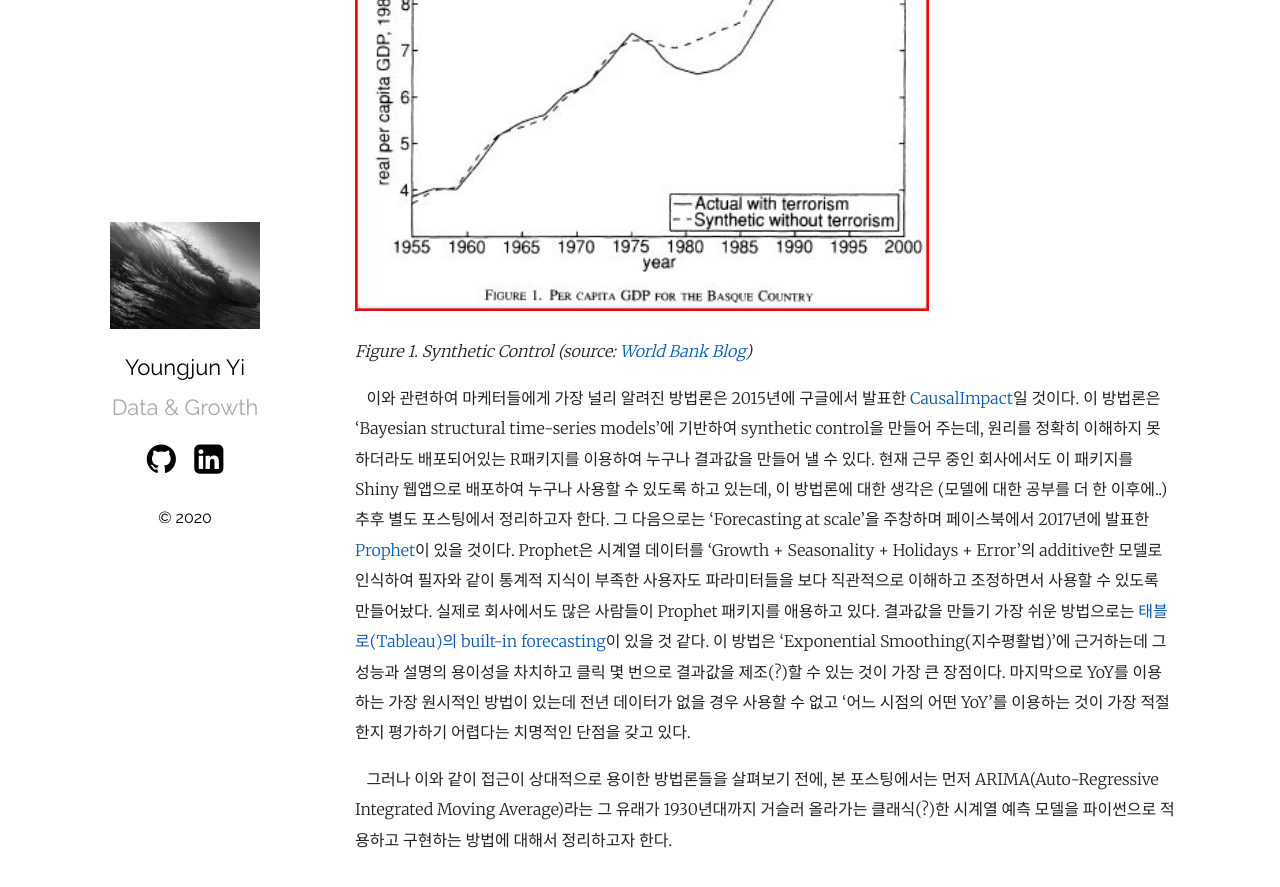
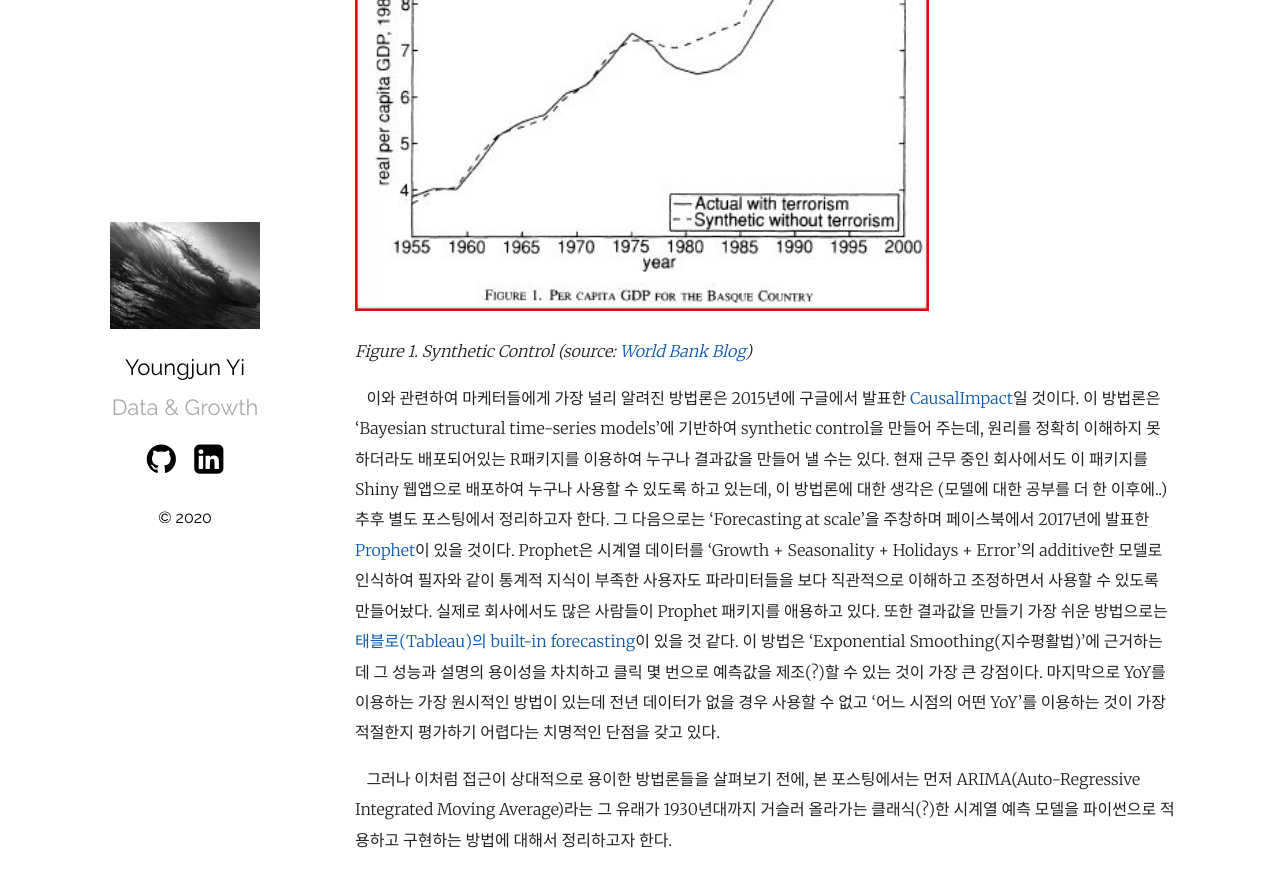
Before and after one commit to youngjunyi/youngjunyi.github.io, a Jekyll site: the page built from _posts/2020-02-26-forecasting-in-marketing-arima.markdown, in a window 1280 px wide and 900 px high, scrolled down 542 px. Shown: the top 887 px of the window. Built offline with Jekyll 4.4.1, drawn with Linux system fonts in a browser that asks for light colours.

Commit message:
Update 2020-02-26-forecasting-in-marketing-arima.markdown

```diff
--- a/_posts/2020-02-26-forecasting-in-marketing-arima.markdown
+++ b/_posts/2020-02-26-forecasting-in-marketing-arima.markdown
@@ -10,9 +10,9 @@ categories: Analytics
 
 _Figure 1. Synthetic Control_ _(source:_ [_World Bank Blog_][World Bank Blog]_)_
 
-&nbsp;&nbsp; 이와 관련하여 마케터들에게 가장 널리 알려진 방법론은 2015년에 구글에서 발표한 [CausalImpact][CausalImpact]일 것이다. 이 방법론은 'Bayesian structural time-series models'에 기반하여 synthetic control을 만들어 주는데, 원리를 정확히 이해하지 못하더라도 배포되어있는 R패키지를 이용하여 누구나 결과값을 만들어 낼 수 있다. 현재 근무 중인 회사에서도 이 패키지를 Shiny 웹앱으로 배포하여 누구나 사용할 수 있도록 하고 있는데, 이 방법론에 대한 생각은 (모델에 대한 공부를 더 한 이후에..) 추후 별도 포스팅에서 정리하고자 한다. 그 다음으로는 'Forecasting at scale'을 주창하며 페이스북에서 2017년에 발표한 [Prophet][Prophet]이 있을 것이다. Prophet은 시계열 데이터를 'Growth + Seasonality + Holidays + Error'의 additive한 모델로 인식하여 필자와 같이 통계적 지식이 부족한 사용자도 파라미터들을 보다 직관적으로 이해하고 조정하면서 사용할 수 있도록 만들어놨다. 실제로 회사에서도 많은 사람들이 Prophet 패키지를 애용하고 있다. 결과값을 만들기 가장 쉬운 방법으로는 [태블로(Tableau)의 built-in forecasting][Tableau Forecasting]이 있을 것 같다. 이 방법은 'Exponential Smoothing(지수평활법)'에 근거하는데 그 성능과 설명의 용이성을 차치하고 클릭 몇 번으로 결과값을 제조(?)할 수 있는 것이 가장 큰 장점이다. 마지막으로 YoY를 이용하는 가장 원시적인 방법이 있는데 전년 데이터가 없을 경우 사용할 수 없고 '어느 시점의 어떤 YoY'를 이용하는 것이 가장 적절한지 평가하기 어렵다는 치명적인 단점을 갖고 있다.
+&nbsp;&nbsp; 이와 관련하여 마케터들에게 가장 널리 알려진 방법론은 2015년에 구글에서 발표한 [CausalImpact][CausalImpact]일 것이다. 이 방법론은 'Bayesian structural time-series models'에 기반하여 synthetic control을 만들어 주는데, 원리를 정확히 이해하지 못하더라도 배포되어있는 R패키지를 이용하여 누구나 결과값을 만들어 낼 수는 있다. 현재 근무 중인 회사에서도 이 패키지를 Shiny 웹앱으로 배포하여 누구나 사용할 수 있도록 하고 있는데, 이 방법론에 대한 생각은 (모델에 대한 공부를 더 한 이후에..) 추후 별도 포스팅에서 정리하고자 한다. 그 다음으로는 'Forecasting at scale'을 주창하며 페이스북에서 2017년에 발표한 [Prophet][Prophet]이 있을 것이다. Prophet은 시계열 데이터를 'Growth + Seasonality + Holidays + Error'의 additive한 모델로 인식하여 필자와 같이 통계적 지식이 부족한 사용자도 파라미터들을 보다 직관적으로 이해하고 조정하면서 사용할 수 있도록 만들어놨다. 실제로 회사에서도 많은 사람들이 Prophet 패키지를 애용하고 있다. 또한 결과값을 만들기 가장 쉬운 방법으로는 [태블로(Tableau)의 built-in forecasting][Tableau Forecasting]이 있을 것 같다. 이 방법은 'Exponential Smoothing(지수평활법)'에 근거하는데 그 성능과 설명의 용이성을 차치하고 클릭 몇 번으로 예측값을 제조(?)할 수 있는 것이 가장 큰 강점이다. 마지막으로 YoY를 이용하는 가장 원시적인 방법이 있는데 전년 데이터가 없을 경우 사용할 수 없고 '어느 시점의 어떤 YoY'를 이용하는 것이 가장 적절한지 평가하기 어렵다는 치명적인 단점을 갖고 있다.
 
-&nbsp;&nbsp; 그러나 이와 같이 접근이 상대적으로 용이한 방법론들을 살펴보기 전에, 본 포스팅에서는 먼저 ARIMA(Auto-Regressive Integrated Moving Average)라는 그 유래가 1930년대까지 거슬러 올라가는 클래식(?)한 시계열 예측 모델을 파이썬으로 적용하고 구현하는 방법에 대해서 정리하고자 한다.
+&nbsp;&nbsp; 그러나 이처럼 접근이 상대적으로 용이한 방법론들을 살펴보기 전에, 본 포스팅에서는 먼저 ARIMA(Auto-Regressive Integrated Moving Average)라는 그 유래가 1930년대까지 거슬러 올라가는 클래식(?)한 시계열 예측 모델을 파이썬으로 적용하고 구현하는 방법에 대해서 정리하고자 한다.
 
 
 
```
